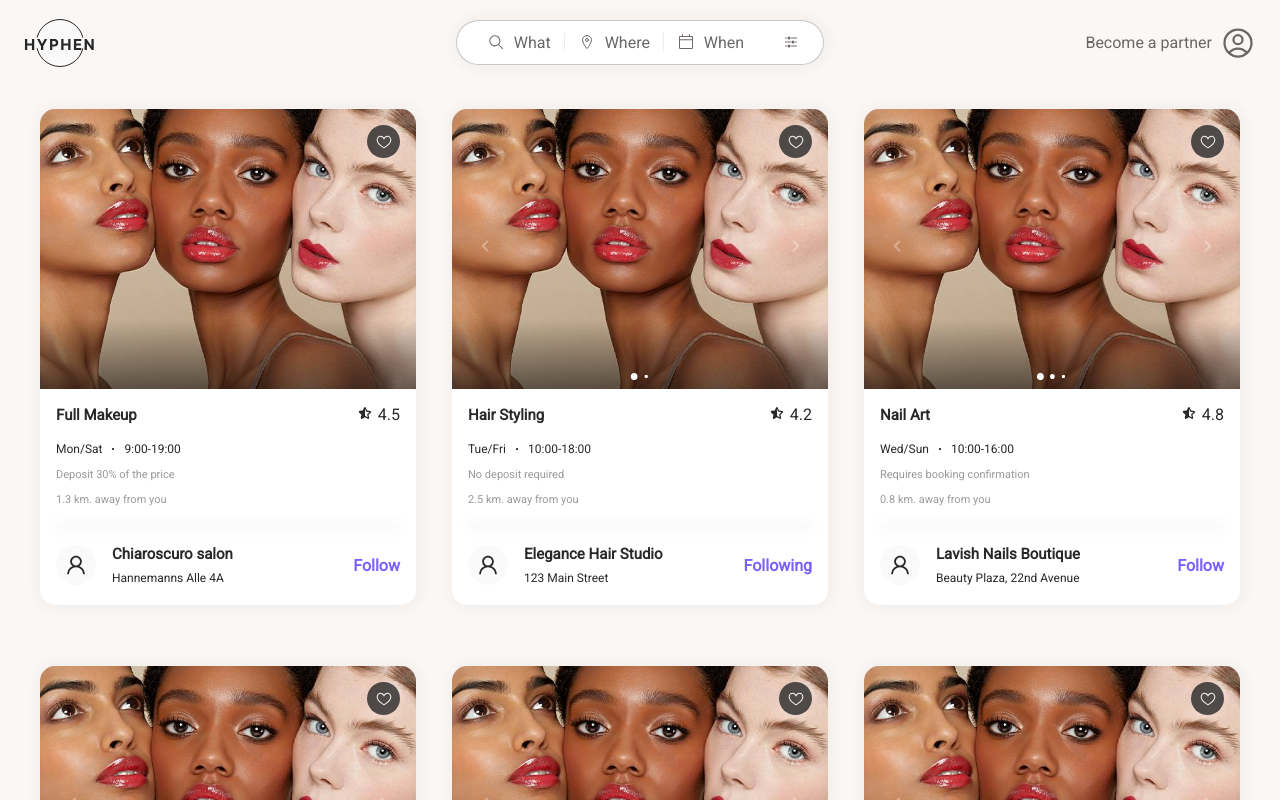
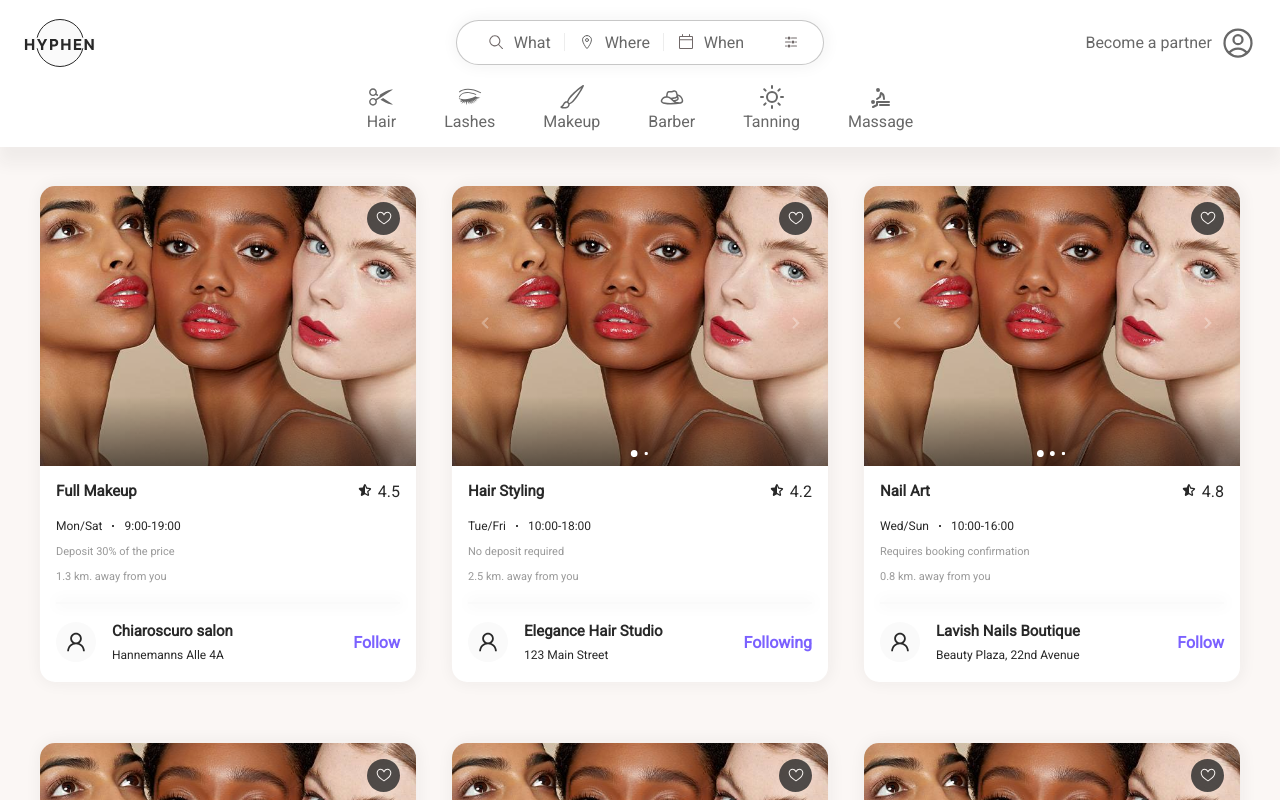
Before and after one commit to osampilona/hypen, a Next.js app: page / in a window 1280 px wide. Shown: the top 800 px of the page. Built offline with nearby package versions, Linux system fonts and the light colour scheme.

Commit message:
Creating and hardcoading submenu

```diff
--- a/src/components/MenuBar/MenuBar.tsx
+++ b/src/components/MenuBar/MenuBar.tsx
@@ -5,22 +5,23 @@ import { GoHome } from "react-icons/go";
 import { GoHeart } from "react-icons/go";
 import { AiOutlineUser } from "react-icons/ai";
 import { IoSettingsOutline } from "react-icons/io5";
+import Link from "next/link";
 
 const MenuBar = () => {
   return (
     <div className={menuBar.container}>
-      <button>
+      <Link href="#">
         <GoHome size={24} />
-      </button>
-      <button>
+      </Link>
+      <Link href="#">
         <GoHeart size={24} />
-      </button>
-      <button>
+      </Link>
+      <Link href="#">
         <AiOutlineUser size={24} />
-      </button>
-      <button>
+      </Link>
+      <Link href="#">
         <IoSettingsOutline size={24} />
-      </button>
+      </Link>
     </div>
   );
 };
--- a/src/components/MenuBar/menuBar.module.scss
+++ b/src/components/MenuBar/menuBar.module.scss
@@ -11,10 +11,8 @@
   z-index: 100;
   box-shadow: 1px 0px 15px 2px rgba(40, 40, 40, 0.05);
 
-  button {
-    background-color: transparent;
-    border: none;
-    cursor: pointer;
+  a {
+    color: #686868;
   }
 
   @media (min-width: 1025px) {
--- a/src/components/NavigationBar/NavigationBar.tsx
+++ b/src/components/NavigationBar/NavigationBar.tsx
@@ -5,6 +5,7 @@ import navigationBar from "@/components/NavigationBar/navigationBar.module.scss"
 import SearchBar from "../SearchBar/SearchBar";
 import { HiOutlineUserCircle } from "react-icons/hi2";
 import BigScreenLogoIcon from "@/assets/icons/BigScreenLogoIcon";
+import SubNavigationBar from "../SubNavigationBar/SubNavigationBar";
 
 export interface INavigationBarProps {
   labelPartner: string;
@@ -12,7 +13,7 @@ export interface INavigationBarProps {
 
 const NavigationBar = (props: INavigationBarProps) => {
   const [viewportWidth, setViewportWidth] = useState<number | undefined>(
-    undefined
+    undefined,
   );
 
   useEffect(() => {
@@ -26,6 +27,7 @@ const NavigationBar = (props: INavigationBarProps) => {
   }, []);
 
   return (
+    <div className={navigationBar.main}>
       <div className={navigationBar.container}>
         <div className={navigationBar.screen}>
           {(viewportWidth ?? 0) <= 1024 ? null : (
@@ -40,6 +42,8 @@ const NavigationBar = (props: INavigationBarProps) => {
         </div>
         <SearchBar labelWhat={"What"} labelWhere={"Where"} labelWhen={"When"} />
       </div>
+      <SubNavigationBar />
+    </div>
   );
 };
 
--- a/src/components/NavigationBar/navigationBar.module.scss
+++ b/src/components/NavigationBar/navigationBar.module.scss
@@ -1,4 +1,12 @@
 /* navigationBar.module.scss */
+.main {
+  display: flex;
+  flex-direction: column;
+  height: 6.124rem;
+  margin-bottom: 4rem;
+  background-color: #fff;
+  box-shadow: 1px 0px 15px 2px rgba(40, 40, 40, 0.05);
+
   .container {
     width: 100%;
     display: flex;
@@ -11,7 +19,7 @@
     position: fixed;
     z-index: 100;
     height: 5.3125rem;
-  background-color: #fbf7f5;
+    background-color: inherit;
     top: 0;
     left: 0;
 
@@ -39,3 +47,4 @@
       flex-direction: row;
     }
   }
+}
--- a/src/components/ServiceCardList/serviceCardList.module.scss
+++ b/src/components/ServiceCardList/serviceCardList.module.scss
@@ -3,7 +3,6 @@
   grid-template-columns: repeat(auto-fit, minmax(300px, 1fr));
   row-gap: 2.375rem;
   column-gap: 2.25rem;
-  margin-top: 5.3125rem;
 
   @media (min-width: 1025px) {
     row-gap: 3.8125rem;
--- /dev/null
+++ b/src/components/SubNavigationBar/SubNavigationBar.tsx
@@ -0,0 +1,44 @@
+import React from "react";
+import subNavigation from "@/components/SubNavigationBar/subNavigationBar.module.scss";
+import Link from "next/link";
+import { RxScissors } from "react-icons/rx";
+import { GiEyelashes } from "react-icons/gi";
+import { FiSun } from "react-icons/fi";
+import { TbMassage } from "react-icons/tb";
+import { LiaHatCowboySideSolid } from "react-icons/lia";
+import { BsBrush } from "react-icons/bs";
+
+const SubNavigationBar = () => {
+  return (
+    <div className={subNavigation.container}>
+      <div className={subNavigation.links}>
+        <Link href="#">
+          <RxScissors size={24} />
+          Hair
+        </Link>
+        <Link href="#">
+          <GiEyelashes size={24} />
+          Lashes
+        </Link>
+        <Link href="#">
+          <BsBrush size={24} />
+          Makeup
+        </Link>
+        <Link href="#">
+          <LiaHatCowboySideSolid size={24} />
+          Barber
+        </Link>
+        <Link href="#">
+          <FiSun size={24} />
+          Tanning
+        </Link>
+        <Link href="#">
+          <TbMassage size={24} />
+          Massage
+        </Link>
+      </div>
+    </div>
+  );
+};
+
+export default SubNavigationBar;
--- /dev/null
+++ b/src/components/SubNavigationBar/subNavigationBar.module.scss
@@ -0,0 +1,32 @@
+.container {
+  background-color: inherit;
+  z-index: 100;
+  top: 5.3rem;
+  position: fixed;
+  width: 100%;
+  display: flex;
+  justify-content: center;
+  align-items: center;
+  padding: 0rem 1.5rem;
+  padding-bottom: 1rem;
+  left: 0;
+  box-shadow: 0px 15px 15px 2px rgba(40, 40, 40, 0.05);
+
+  .links {
+    display: flex;
+    gap: 1rem;
+    align-items: center;
+    justify-content: center;
+    text-decoration: none;
+
+    a {
+      color: #686868;
+      padding: 0 1rem;
+      display: flex;
+      flex-direction: column;
+      align-items: center;
+      text-decoration: none;
+      gap: 0.2rem;
+    }
+  }
+}
```
Also changed, not shown: 1 other file (tests, documents, lock files or other folders). Lines whose indentation alone changed are shown as unchanged.
